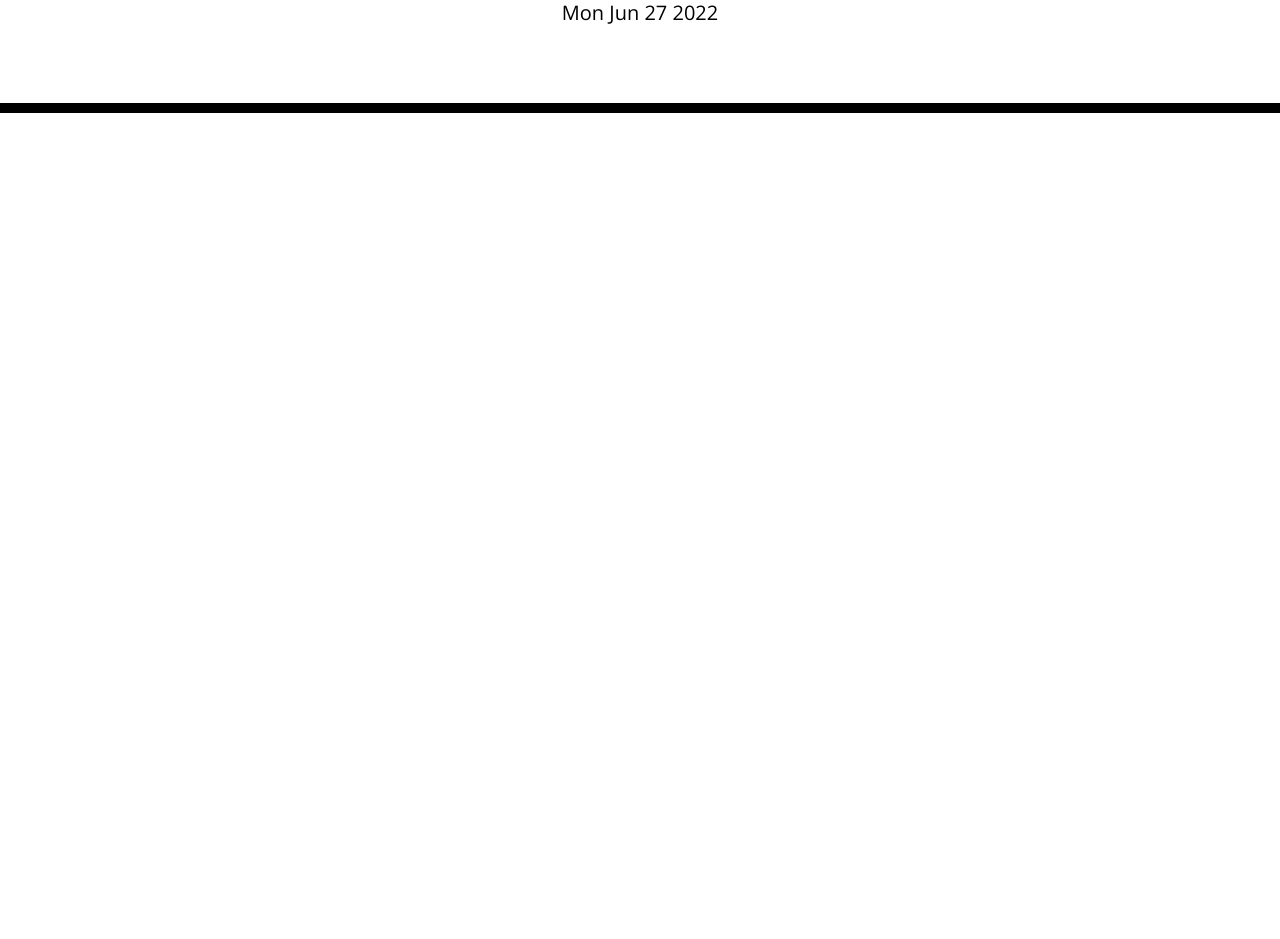
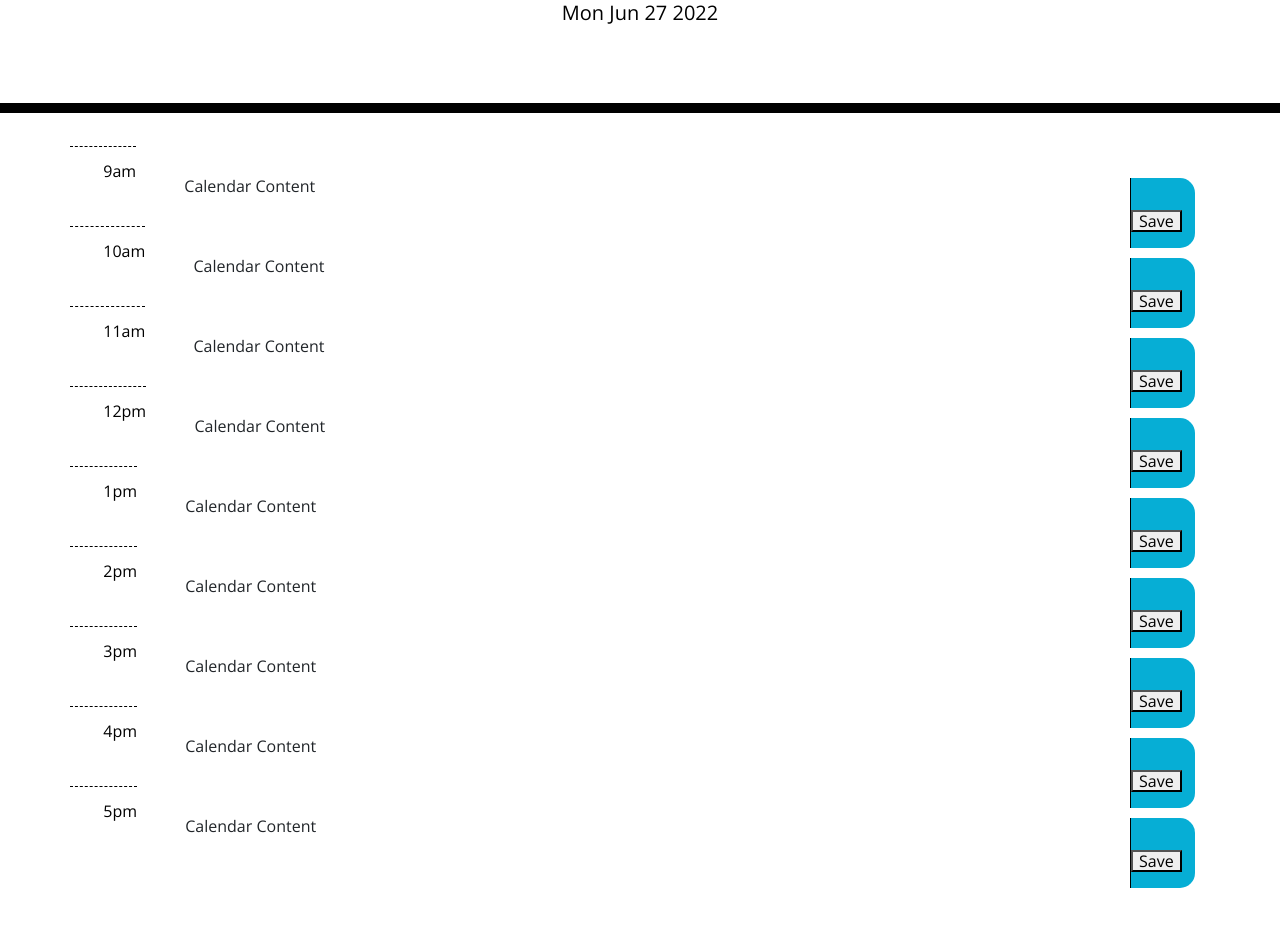
Before and after one commit to BigEVK/Event_Scheduler, a plain HTML site: page index.html in a window 1280 px wide. Shown: the part 191-1130 px from the top of the page. Before the commit the page ends 800 px from the top, so only its background shows below. Drawn offline with nearby package versions, Linux system fonts and the light colour scheme.

Commit message:
calendar outline

```diff
--- a/assets/js/schedule.js
+++ b/assets/js/schedule.js
@@ -1,8 +1,7 @@
+var tasks = {};
 
 
-
-
-       <script>
-        var dt = new Date();
-        document.getElementbyId('currentDay').innerHTML=dt;
-        </script>
+       // <script>
+       //  var dt = new Date();
+       //  document.getElementbyId('currentDay').innerHTML=dt;
+       //  </script>
--- a/index.html
+++ b/index.html
@@ -1,23 +1,14 @@
 <!DOCTYPE html>
 <html lang="en">
+
 <head>
   <meta charset="UTF-8" />
   <meta name="viewport" content="width=device-width, initial-scale=1.0" />
   <meta http-equiv="X-UA-Compatible" content="ie=edge" />
-    <link
-      rel="stylesheet"
-      href="https://stackpath.bootstrapcdn.com/bootstrap/4.3.1/css/bootstrap.min.css"
-    />
-    <link
-      rel="stylesheet"
-      href="https://use.fontawesome.com/releases/v5.8.1/css/all.css"
-      integrity="sha384-50oBUHEmvpQ+1lW4y57PTFmhCaXp0ML5d60M1M7uH2+nqUivzIebhndOJK28anvf"
-      crossorigin="anonymous"
-    />
-    <link
-      href="https://fonts.googleapis.com/css?family=Open+Sans&display=swap"
-      rel="stylesheet"
-    />
+  <link rel="stylesheet" href="https://stackpath.bootstrapcdn.com/bootstrap/4.3.1/css/bootstrap.min.css" />
+  <link rel="stylesheet" href="https://use.fontawesome.com/releases/v5.8.1/css/all.css"
+    integrity="sha384-50oBUHEmvpQ+1lW4y57PTFmhCaXp0ML5d60M1M7uH2+nqUivzIebhndOJK28anvf" crossorigin="anonymous" />
+  <link href="https://fonts.googleapis.com/css?family=Open+Sans&display=swap" rel="stylesheet" />
   <link rel="stylesheet" href="./assets/css/style.css" />
   <title>Work Day Scheduler</title>
 </head>
@@ -40,10 +31,149 @@
   </header>
   <div class="container">
     <!-- Timeblocks go here -->
+
+    <div class="row">
+      <div class="col-1, hour">
+        9am
       </div>
+      <div class="col">
+
+        Calendar Content
+      </div>
+      <div class="col-1">
+        <div class="saveBtn">
+          <button type="button">Save</button>
+        </div>
+      </div>
+    </div>
+
+    <div class="row">
+      <div class="col-1, hour">
+        10am
+      </div>
+      <div class="col">
+
+        Calendar Content
+      </div>
+      <div class="col-1">
+        <div class="saveBtn">
+          <button type="button">Save</button>
+        </div>
+      </div>
+    </div>
+
+    <div class="row">
+      <div class="col-1, hour">
+        11am
+      </div>
+      <div class="col">
+
+        Calendar Content
+      </div>
+      <div class="col-1">
+        <div class="saveBtn">
+          <button type="button">Save</button>
+        </div>
+      </div>
+    </div>
+
+    <div class="row">
+      <div class="col-1, hour">
+        12pm
+      </div>
+      <div class="col">
+
+        Calendar Content
+      </div>
+      <div class="col-1">
+        <div class="saveBtn">
+          <button type="button">Save</button>
+        </div>
+      </div>
+    </div>
+
+    <div class="row">
+      <div class="col-1, hour">
+        1pm
+      </div>
+      <div class="col">
+
+        Calendar Content
+      </div>
+      <div class="col-1">
+        <div class="saveBtn">
+          <button type="button">Save</button>
+        </div>
+      </div>
+    </div>
+
+    <div class="row">
+      <div class="col-1, hour">
+        2pm
+      </div>
+      <div class="col">
+
+        Calendar Content
+      </div>
+      <div class="col-1">
+        <div class="saveBtn">
+          <button type="button">Save</button>
+        </div>
+      </div>
+    </div>
+
+    <div class="row">
+      <div class="col-1, hour">
+        3pm
+      </div>
+      <div class="col">
+
+        Calendar Content
+      </div>
+      <div class="col-1">
+        <div class="saveBtn">
+          <button type="button">Save</button>
+        </div>
+      </div>
+    </div>
+
+    <div class="row">
+      <div class="col-1, hour">
+        4pm
+      </div>
+      <div class="col">
+
+        Calendar Content
+      </div>
+      <div class="col-1">
+        <div class="saveBtn">
+          <button type="button">Save</button>
+        </div>
+      </div>
+    </div>
+
+    <div class="row">
+      <div class="col-1, hour">
+        5pm
+      </div>
+      <div class="col">
+
+        Calendar Content
+      </div>
+      <div class="col-1">
+        <div class="saveBtn">
+          <button type="button">Save</button>
+        </div>
+
+      </div>
+
+    </div>
+  </div>
+
 
   <script src="https://code.jquery.com/jquery-3.4.1.min.js"></script>
   <script src="https://cdnjs.cloudflare.com/ajax/libs/moment.js/2.24.0/moment.min.js"></script>
   <script src="./assets/js/schedule.js"></script>
 </body>
+
 </html>
```
Also changed, not shown: 1 other file. Lines whose indentation alone changed are shown as unchanged.
